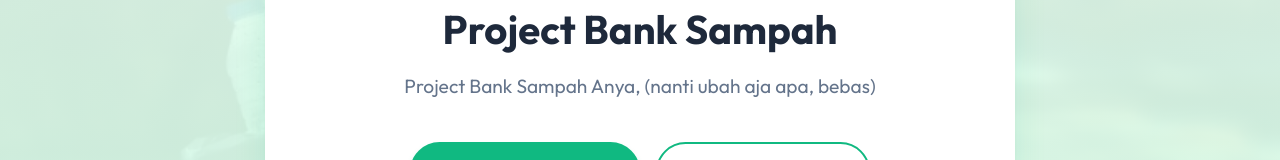
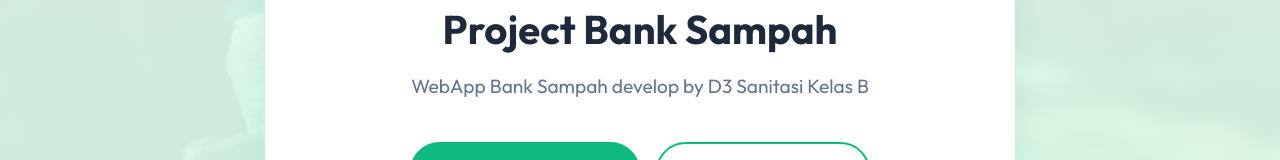
Before and after one commit to mairendraap/keslingsurabayapolkesbaya, a React (Vite) app: page / in a window 1280 px wide. Shown: the part 391-551 px from the top of the page. Built offline with nearby package versions, Linux system fonts and the light colour scheme; no server answers; the database is empty.

Commit message:
feat: update landing page description

```diff
--- a/src/pages/LandingPage.jsx
+++ b/src/pages/LandingPage.jsx
@@ -65,7 +65,7 @@ const LandingPage = () => {
         </h1>
 
         <p className="text-muted" style={{ fontSize: '1.2rem', marginBottom: '2.5rem', lineHeight: '1.7' }}>
-          Project Bank Sampah Anya, (nanti ubah aja apa, bebas)
+          WebApp Bank Sampah develop by D3 Sanitasi Kelas B
         </p>
 
         <div className="flex gap-4 justify-center" style={{ flexWrap: 'wrap' }}>
```
